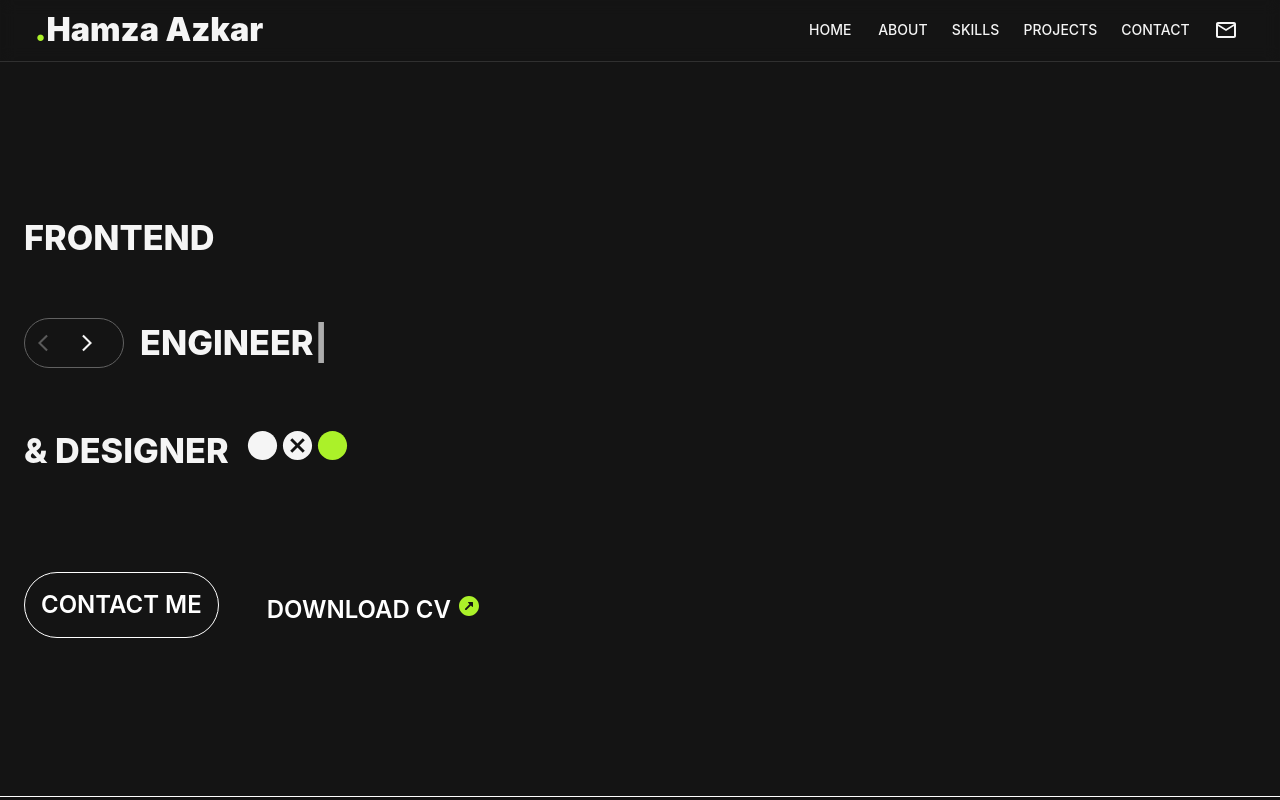
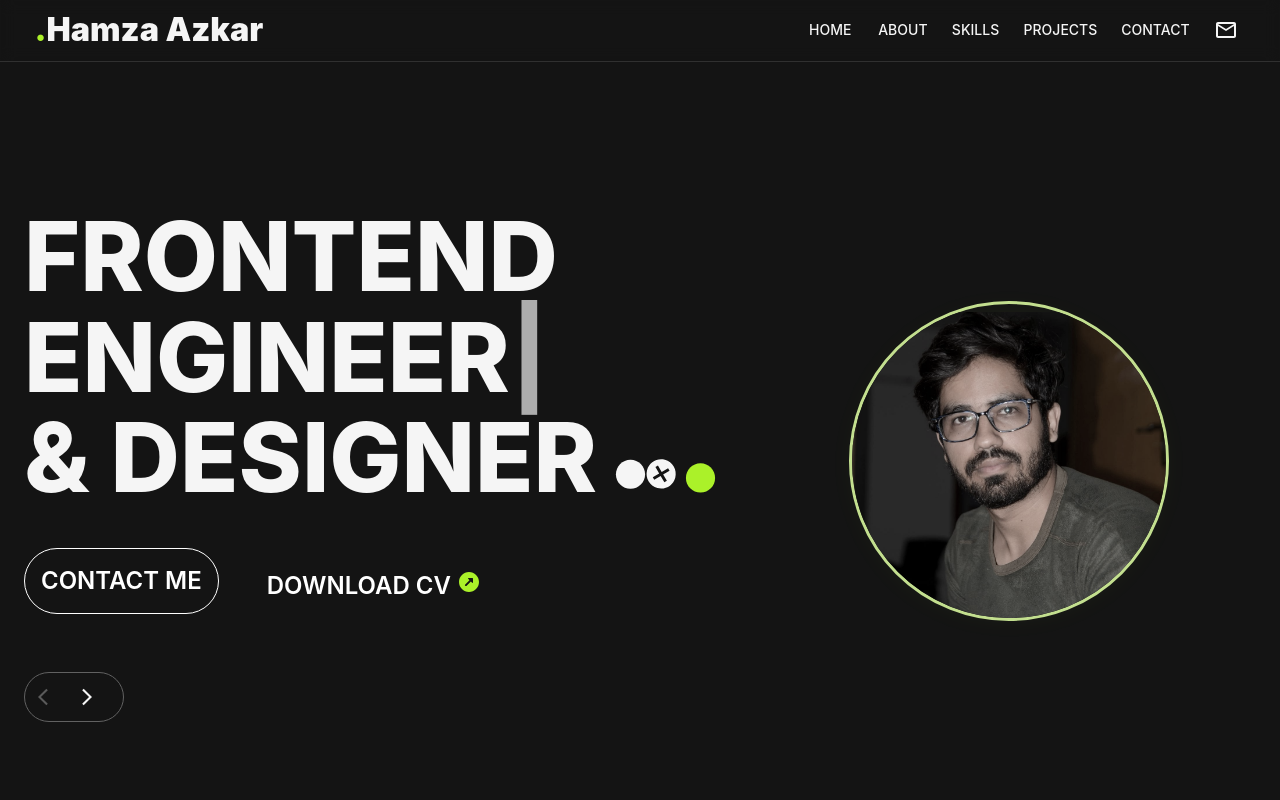
Before and after one commit to hamzaazkar/portfolio, a React (Vite) app: page / in a window 1280 px wide. Shown: the top 800 px of the page. Built offline with nearby package versions, Linux system fonts and the light colour scheme.

Commit message:
update hero banner

```diff
--- a/src/components/heroBanner/heroBanner.tsx
+++ b/src/components/heroBanner/heroBanner.tsx
@@ -6,36 +6,63 @@ import {
 import CancelIcon from '@mui/icons-material/Cancel';
 import CircleIcon from '@mui/icons-material/Circle';
 import {
+	Box,
 	Button,
 	Container,
+	Grid,
 	IconButton,
 	Stack,
 	Typography
 } from '@mui/material';
-import { motion } from 'framer-motion';
+import { motion, useMotionValue, useSpring, useTransform } from 'framer-motion';
 import { useState } from 'react';
 import Typewriter from 'typewriter-effect';
+import myPic from '../../assets/myPic.jpg';
 import { SOCIAL_LINKS } from '../../constants/links';
+import { usePrefersReducedMotion } from '../../hooks/usePrefersReducedMotion';
 import { SECTION_IDS, scrollToSection } from '../../utils/scrollToSection';
 
 import cv from './cv-hamza.pdf';
 
 const MotionButton = motion(Button);
 
-const headlineVariants = {
+const heroVariants = {
 	hidden: {},
 	visible: {
-		transition: { staggerChildren: 0.15 },
+		transition: { staggerChildren: 0.15, delayChildren: 0.1 },
 	},
 };
 
-const lineVariants = {
+const itemVariants = {
 	hidden: { opacity: 0, y: 40 },
-	visible: { opacity: 1, y: 0 },
+	visible: { opacity: 1, y: 0, transition: { duration: 0.6 } },
+};
+
+const visualVariants = {
+	hidden: { opacity: 0, scale: 0.85, y: 20 },
+	visible: { opacity: 1, scale: 1, y: 0, transition: { duration: 0.7, delay: 0.3 } },
 };
 
 export function HeroBanner() {
 	const [currentIndex, setCurrentIndex] = useState(0);
+	const prefersReducedMotion = usePrefersReducedMotion();
+
+	const mouseX = useMotionValue(0);
+	const mouseY = useMotionValue(0);
+	const springX = useSpring(mouseX, { stiffness: 60, damping: 20 });
+	const springY = useSpring(mouseY, { stiffness: 60, damping: 20 });
+
+	const blobX = useTransform(springX, (v) => v * 30);
+	const blobY = useTransform(springY, (v) => v * 30);
+	const imageX = useTransform(springX, (v) => v * -12);
+	const imageY = useTransform(springY, (v) => v * -12);
+
+	const handleMouseMove = (event: React.MouseEvent<HTMLDivElement>) => {
+		if (prefersReducedMotion) return;
+		const rect = event.currentTarget.getBoundingClientRect();
+		mouseX.set(((event.clientX - rect.left) / rect.width - 0.5) * 2);
+		mouseY.set(((event.clientY - rect.top) / rect.height - 0.5) * 2);
+	};
 
 	const goToSection = (direction: -1 | 1) => {
 		const nextIndex = Math.min(
@@ -47,24 +74,110 @@ export function HeroBanner() {
 	};
 
 	return (
-		<Container maxWidth='xl' id='home'>
-			<Stack direction='row' justifyContent='space-between' sx={{ height: 550, marginTop: 12, marginBottom: 12 }}>
-				<motion.div
-					initial='hidden'
-					animate='visible'
-					variants={headlineVariants}
-					style={{ display: 'flex', flexDirection: 'column', justifyContent: 'space-evenly', width: '100%' }}
+		<Container
+			maxWidth='xl'
+			id='home'
+			onMouseMove={handleMouseMove}
+			sx={{ position: 'relative', overflow: 'hidden', pt: { xs: 14, md: 18 }, pb: { xs: 10, md: 14 } }}
 		>
-					<motion.div variants={lineVariants}>
-						<Typography variant='h1' fontWeight='800' fontSize={120}>FRONTEND</Typography>
+			<Grid container spacing={4} alignItems='center'>
+				<Grid item xs={12} md={7}>
+					<motion.div initial='hidden' animate='visible' variants={heroVariants}>
+						<motion.div variants={itemVariants}>
+							<Typography
+								variant='h1'
+								fontWeight='800'
+								sx={{ fontSize: { xs: '48px', sm: '72px', md: '96px' }, lineHeight: 1.05 }}
+							>
+								FRONTEND
+							</Typography>
 						</motion.div>
 
-					<Stack direction='row' alignItems='center' spacing={2}>
+						<motion.div variants={itemVariants}>
+							<Typography
+								variant='h1'
+								fontWeight='800'
+								sx={{ fontSize: { xs: '48px', sm: '72px', md: '96px' }, lineHeight: 1.05 }}
+							>
+								<Typewriter
+									options={{
+										strings: ['DEVELOPER', 'ENGINEER'],
+										autoStart: true,
+										loop: true,
+									}}
+								/>
+							</Typography>
+						</motion.div>
+
+						<motion.div variants={itemVariants}>
+							<Typography
+								variant='h1'
+								fontWeight='800'
+								sx={{ fontSize: { xs: '48px', sm: '72px', md: '96px' }, lineHeight: 1.05 }}
+							>
+								& DESIGNER
+								<motion.span
+									style={{ display: 'inline-block', marginLeft: 16 }}
+									animate={prefersReducedMotion ? undefined : { y: [0, -8, 0] }}
+									transition={{ repeat: Infinity, duration: 3, ease: 'easeInOut' }}
+								>
+									<CircleIcon fontSize='large' />
+								</motion.span>
+								<motion.span
+									style={{ display: 'inline-block' }}
+									animate={prefersReducedMotion ? undefined : { rotate: [0, 15, 0] }}
+									transition={{ repeat: Infinity, duration: 4, ease: 'easeInOut' }}
+								>
+									<CancelIcon fontSize='large' />
+								</motion.span>
+								<motion.span
+									style={{ display: 'inline-block' }}
+									animate={prefersReducedMotion ? undefined : { y: [0, 8, 0] }}
+									transition={{ repeat: Infinity, duration: 3.5, ease: 'easeInOut' }}
+								>
+									<CircleIcon fontSize='large' sx={{ color: 'primary.main' }} />
+								</motion.span>
+							</Typography>
+						</motion.div>
+
+						<motion.div variants={itemVariants}>
+							<Stack direction={{ xs: 'column', sm: 'row' }} sx={{ marginTop: 5 }} spacing={3} alignItems='flex-start'>
+								<a href={SOCIAL_LINKS.email} style={{ color: 'white' }}>
+									<MotionButton
+										variant='outlined'
+										color='inherit'
+										whileHover={{ scale: 1.05 }}
+										whileTap={{ scale: 0.97 }}
+										sx={{ p: 2, borderRadius: 10 }}
+									>
+										<Typography variant='h5' fontWeight={600} noWrap>
+											CONTACT ME
+										</Typography>
+									</MotionButton>
+								</a>
+
+								<a href={cv} download='cv-hamza' target='_blank' style={{ color: 'white' }}>
+									<MotionButton
+										variant='text'
+										color='inherit'
+										whileHover={{ scale: 1.05 }}
+										whileTap={{ scale: 0.97 }}
+										sx={{ m: 2 }}
+									>
+										<Typography variant='h5' fontWeight={600} noWrap>
+											DOWNLOAD CV <span><OutboundRounded fontSize='medium' sx={{ color: 'primary.main' }} /></span>
+										</Typography>
+									</MotionButton>
+								</a>
+							</Stack>
+						</motion.div>
+
+						<motion.div variants={itemVariants}>
 							<Stack
 								direction='row'
 								alignItems='center'
 								spacing={1}
-							sx={{ border: '1px solid', borderColor: 'grey.700', borderRadius: 5, width: 100, height: 50 }}
+								sx={{ mt: 6, border: '1px solid', borderColor: 'grey.700', borderRadius: 5, width: 100, height: 50 }}
 							>
 								<IconButton
 									color='inherit'
@@ -83,92 +196,54 @@ export function HeroBanner() {
 									<ArrowForwardIosOutlined color='inherit' fontSize='small' />
 								</IconButton>
 							</Stack>
-						<motion.div variants={lineVariants}>
-							<Typography variant='h1' fontSize={120} fontWeight='800' >
-								<Typewriter
-									options={{
-										strings: ['DEVELOPER', 'ENGINEER'],
-										autoStart: true,
-										loop: true,
+						</motion.div>
+					</motion.div>
+				</Grid>
+
+				<Grid item xs={12} md={5}>
+					<Box sx={{ position: 'relative', display: 'flex', justifyContent: 'center', alignItems: 'center', height: { xs: 320, md: 460 } }}>
+						<motion.div
+							aria-hidden
+							style={{
+								position: 'absolute',
+								width: '70%',
+								height: '70%',
+								borderRadius: '50%',
+								background: 'radial-gradient(circle, rgba(171,241,41,0.35) 0%, rgba(171,241,41,0) 70%)',
+								filter: 'blur(10px)',
+								x: blobX,
+								y: blobY,
+							}}
+							initial={{ opacity: 0, scale: 0.6 }}
+							animate={{ opacity: 1, scale: 1 }}
+							transition={{ duration: 0.8, delay: 0.15 }}
+						/>
+
+						<motion.div
+							initial='hidden'
+							animate='visible'
+							variants={visualVariants}
+							style={{ x: imageX, y: imageY, position: 'relative' }}
+						>
+							<Box
+								component='img'
+								src={myPic}
+								alt='Hamza Azkar'
+								sx={{
+									width: { xs: 220, md: 320 },
+									height: { xs: 220, md: 320 },
+									borderRadius: '50%',
+									objectFit: 'cover',
+									objectPosition: '0 -10%',
+									filter: 'grayscale(60%)',
+									border: '3px solid',
+									borderColor: 'primary.main',
 								}}
 							/>
-							</Typography>
 						</motion.div>
-					</Stack>
-					<motion.div variants={lineVariants}>
-						<Typography
-							variant='h1'
-							fontSize={120}
-							fontWeight='800'
-						>
-							& DESIGNER
-							<span>
-								<CircleIcon
-									fontSize='large'
-									sx={{ marginLeft: 2 }}
-								/>
-							</span>
-							<span>
-								<CancelIcon
-									fontSize='large'
-								/>
-							</span>
-							<span>
-								<CircleIcon
-									fontSize='large'
-									sx={{ color: 'primary.main' }}
-								/>
-							</span>
-						</Typography>
-					</motion.div>
-
-					<Stack direction={{ xs: 'column', sm: 'row' }} sx={{ marginTop: 5 }} spacing={3} alignItems='flex-start' justifyContent='flex-start'>
-						<a
-							href={SOCIAL_LINKS.email}
-							style={{ color: 'white' }}
-						>
-							<MotionButton
-								variant='outlined'
-								color='inherit'
-								whileHover={{ scale: 1.05 }}
-								whileTap={{ scale: 0.97 }}
-								sx={{ p: 2, borderRadius: 10 }}
-							>
-								<Typography
-									variant='h5'
-									fontWeight={600}
-									noWrap
-								>
-									CONTACT ME
-								</Typography>
-							</MotionButton>
-						</a>
-
-						<a
-							href={cv}
-							download='cv-hamza'
-							target='_blank'
-							style={{ color: 'white' }}
-						>
-							<MotionButton
-								variant='text'
-								color='inherit'
-								whileHover={{ scale: 1.05 }}
-								whileTap={{ scale: 0.97 }}
-								sx={{ m: 2 }}
-							>
-								<Typography
-									variant='h5'
-									fontWeight={600}
-									noWrap
-								>
-									DOWNLOAD CV <span><OutboundRounded fontSize='medium' sx={{ color: 'primary.main' }} /></span>
-								</Typography>
-							</MotionButton>
-						</a>
-					</Stack>
-				</motion.div>
-			</Stack>
+					</Box>
+				</Grid>
+			</Grid>
 		</Container>
 	);
 }
```
Lines whose indentation alone changed are shown as unchanged.
